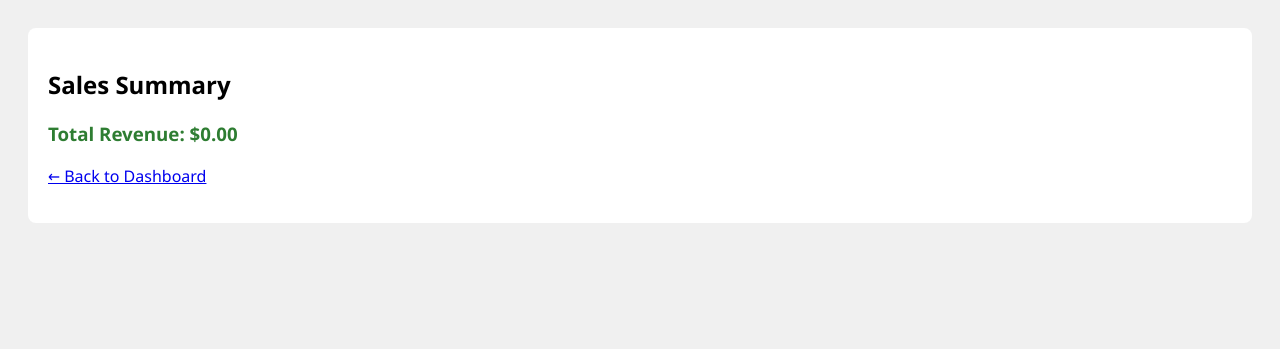
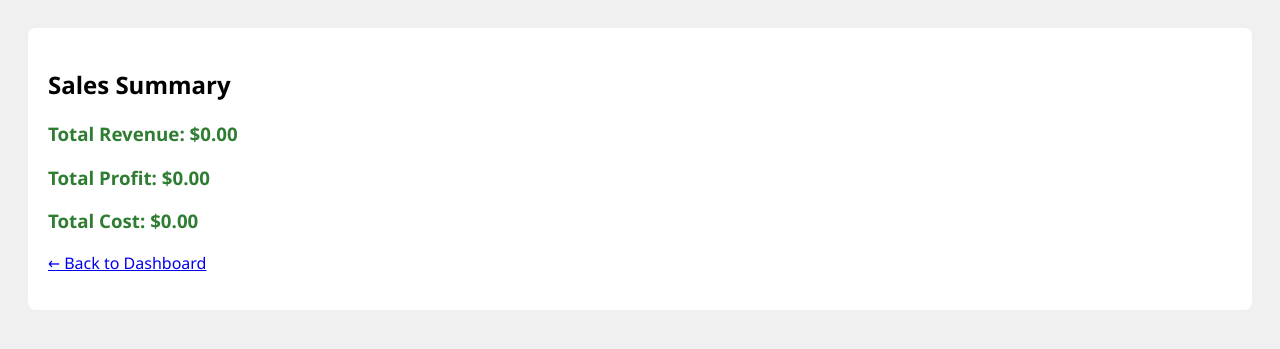
Before and after one commit to EndlessSB/shop-manager, a Flask app: page /sales in a window 1280 px wide. Shown: the top 349 px of the page. Run offline with Flask 3, Linux system fonts and the light colour scheme; the visitor is signed in with stand-in values (Sample User, id 1).

Commit message:
Finished Cost Adding

```diff
--- a/input_managment/main.py
+++ b/input_managment/main.py
@@ -170,6 +170,7 @@ def handle_input(user_input):
             profit_report = sales_management.get_sales_report()
 
             print(f"Total Revenue: ${profit_report['total_revenue']}")
+            print(f"Total Profit: ${profit_report['total_profit']}")
 
         elif result == "stock":
             product_name = input("Please Enter Product Name: ")
--- a/templates/sales.html
+++ b/templates/sales.html
@@ -16,12 +16,30 @@
         fetch("/sales/report")
             .then(res => res.json())
             .then(data => {
-                let html = `<h3>Total Revenue: $${data.total_revenue.toFixed(2)}</h3><ul>`;
+                let html = `
+                    <h3>Total Revenue: $${data.total_revenue.toFixed(2)}</h3>
+                    <h3>Total Profit: $${data.total_profit.toFixed(2)}</h3>
+                    <h3>Total Cost: $${data.total_cost.toFixed(2)}</h3>
+                    <ul>
+                `;
                 for (let product in data.products) {
-                    html += `<li>${product}: ${data.products[product].quantity} sold, $${data.products[product].revenue.toFixed(2)}</li>`;
+                    let p = data.products[product];
+                    html += `
+                        <li>
+                            <strong>${product}</strong>:
+                            ${p.quantity} sold,
+                            Revenue: $${p.revenue.toFixed(2)},
+                            Cost: $${p.cost.toFixed(2)},
+                            Profit: $${p.profit.toFixed(2)}
+                        </li>
+                    `;
                 }
                 html += `</ul>`;
                 document.getElementById("report").innerHTML = html;
+            })
+            .catch(err => {
+                console.error("Failed to load report:", err);
+                document.getElementById("report").innerHTML = "<p>Error loading report.</p>";
             });
     </script>
 </body>
```
